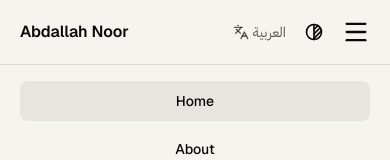
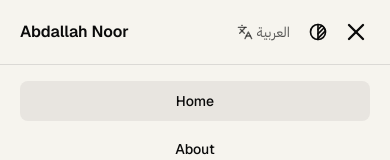
Before and after one commit to abdallanoor/portfolio, a Next.js app: page /en in a window 390 px wide. Both pictures are taken after a click on the button "Menu". Shown: the top 160 px of the page. Built offline with nearby package versions, Linux system fonts and the light colour scheme.

Commit message:
fix: improve mobile menu button styling and toggle icon for better visibility

```diff
--- a/components/header.tsx
+++ b/components/header.tsx
@@ -134,19 +134,21 @@ export default function Header() {
         </div>
 
         <button
-          className="md:hidden p-2 pe-0 cursor-pointer transition-transform duration-300 active:scale-90"
+          className="md:hidden p-1 pe-0 cursor-pointer"
           onClick={() => setIsMobileMenuOpen(!isMobileMenuOpen)}
         >
-          <Menu className="size-7" />
+          {isMobileMenuOpen ? (
+            <X className="size-7" />
+          ) : (
+            <Menu className="size-7" />
+          )}
           <span className="sr-only">{t("menu")}</span>
         </button>
       </div>
 
       <div
-        className={`md:hidden border-t bg-background overflow-hidden transition-all duration-300 ease-in-out ${
-          isMobileMenuOpen
-            ? "max-h-96 opacity-100 translate-y-0"
-            : "max-h-0 opacity-0 -translate-y-2"
+        className={`md:hidden bg-background overflow-hidden ${
+          isMobileMenuOpen ? "max-h-96 border-t " : "max-h-0"
         }`}
       >
         <nav className="py-4">
```
